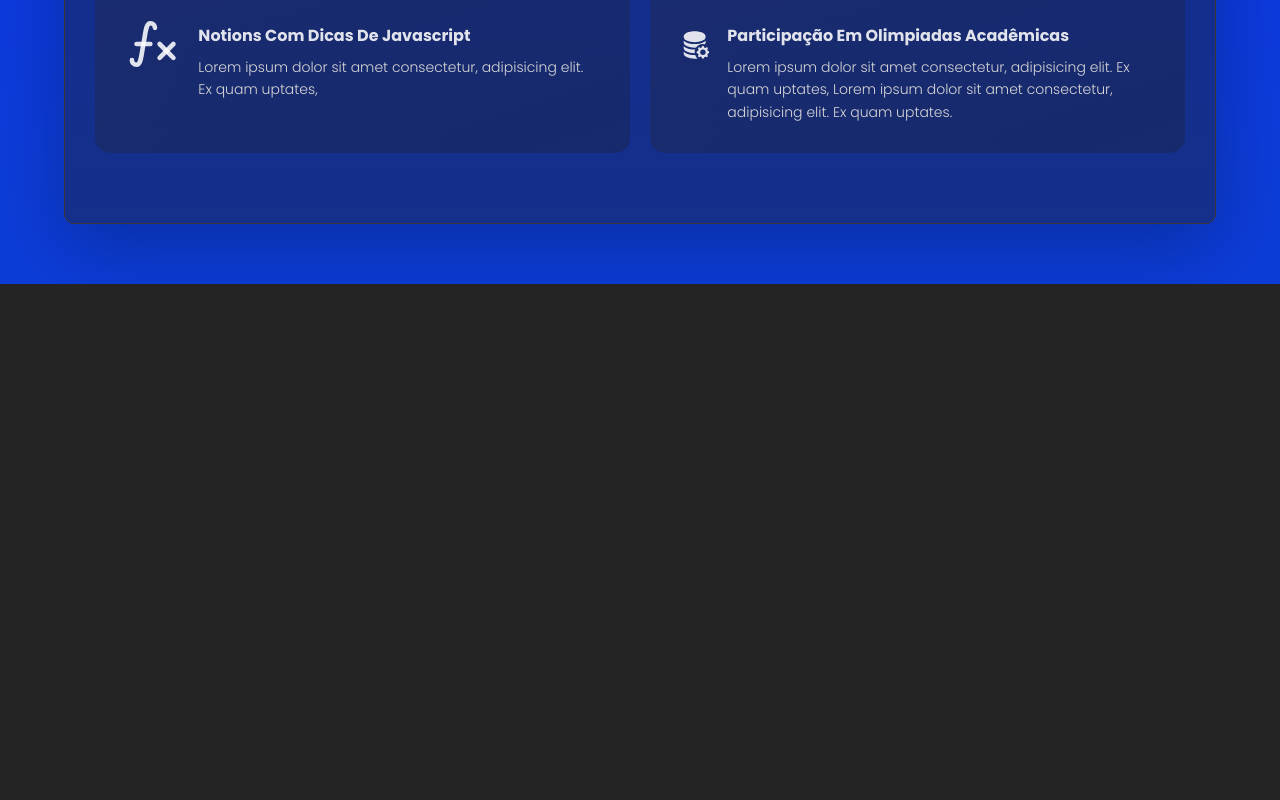
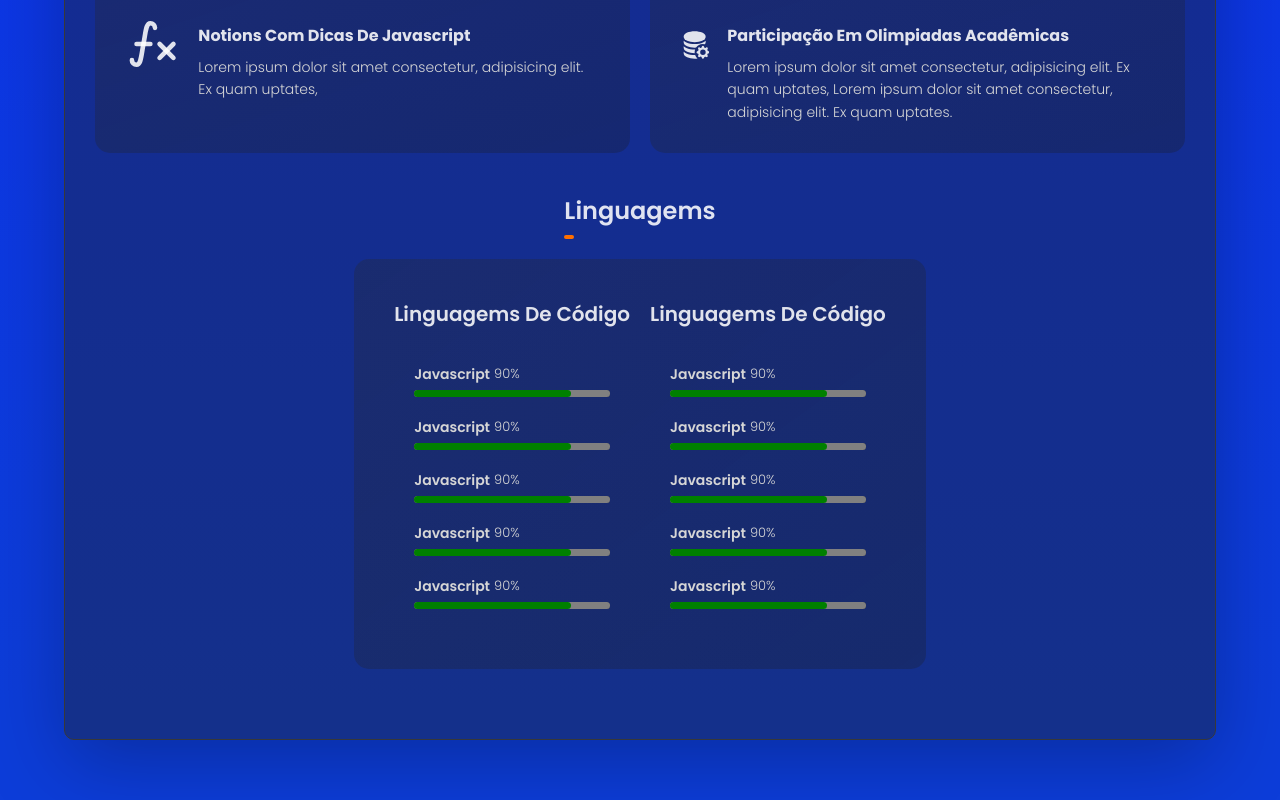
Before and after one commit to DropperDEV/portfolium, a React (Vite) app: page / in a window 1280 px wide. Shown: the part 1097-1897 px from the top of the page. Before the commit the page ends 1381 px from the top, so only its background shows below. Built offline with nearby package versions, Linux system fonts and the light colour scheme.

Commit message:
feat: add Skill Section

```diff
--- a/src/pages/About.tsx
+++ b/src/pages/About.tsx
@@ -7,6 +7,88 @@ import { FaMobileScreenButton } from "react-icons/fa6";
 import { BsDatabaseFillGear } from "react-icons/bs";
 import { TbMathFunction } from "react-icons/tb";
 import SectionItem from "../ui/SectionItem";
+import styled from "styled-components";
+import { colors, gradients, typography } from "../utils/StyleVars";
+
+const StyledBigContainer = styled.div`
+  background: ${gradients.bgGradientJet};
+  padding: 40px;
+  display: grid;
+  grid-template-columns: repeat(2, 1fr);
+  grid-template-rows: 1fr;
+  grid-column-gap: 20px;
+  grid-row-gap: 0px;
+  border-radius: 15px;
+`;
+
+const StyledHalfContainer = styled.div`
+  display: flex;
+  flex-direction: column;
+  gap: 15px;
+`;
+
+const StyledSkillList = styled.ul`
+  display: grid;
+  grid-template-columns: 1fr;
+  grid-template-rows: repeat(5, 1fr);
+  grid-column-gap: px;
+  grid-row-gap: 20px;
+  padding: 20px;
+`;
+
+const StyledSkillListTitle = styled.p`
+  font-size: 20px;
+  text-transform: capitalize;
+  font-weight: ${typography.fw600};
+  text-align: center;
+`;
+
+const StyledSkillItem = styled.li`
+  display: flex;
+  gap: 5px;
+  flex-direction: column;
+`;
+
+const StyledSkillWrapperTitle = styled.div`
+  display: flex;
+  gap: 4px;
+
+  p:first-child {
+    font-weight: ${typography.fw600};
+    font-size: ${typography.fs6};
+  }
+  p {
+    color: ${colors.lightGray};
+    font-size: ${typography.fs7};
+    font-weight: ${typography.fw300};
+  }
+`;
+
+const StyledSkillProgress = styled.progress`
+  -webkit-appearance: none;
+  appearance: none;
+  width: 100%;
+  height: 7px;
+  background: ${colors.jet}; /* Cor de fundo da barra de progresso */
+  border: none;
+  border-radius: 10px;
+  color: ${colors.orange}; /* Cor de fundo da barra de progresso não preenchida */
+
+  &::-webkit-progress-bar {
+    color: ${colors.orange}; /* Cor de fundo da barra de progresso não preenchida */
+    border-radius: 10px;
+  }
+
+  &::-webkit-progress-value {
+    color: ${colors.orange}; /* Cor da parte preenchida da barra de progresso */
+    border-radius: 10px;
+  }
+
+  &:-moz-progress-bar {
+    color: ${colors.orange}; /* Cor da parte preenchida da barra de progresso */
+    border-radius: 10px;
+  }
+`;
 
 function About() {
   return (
@@ -63,6 +145,90 @@ function About() {
           />
         </TwoColumsSection>
       </Section>
+      <Section title="Linguagems">
+        <StyledBigContainer>
+          <StyledHalfContainer>
+            <StyledSkillListTitle>linguagems de código</StyledSkillListTitle>
+            <StyledSkillList>
+              <StyledSkillItem>
+                <StyledSkillWrapperTitle>
+                  <p>Javascript</p>
+                  <p>90%</p>
+                </StyledSkillWrapperTitle>
+                <StyledSkillProgress max={100} value={80}></StyledSkillProgress>
+              </StyledSkillItem>
+              <StyledSkillItem>
+                <StyledSkillWrapperTitle>
+                  <p>Javascript</p>
+                  <p>90%</p>
+                </StyledSkillWrapperTitle>
+                <StyledSkillProgress max={100} value={80}></StyledSkillProgress>
+              </StyledSkillItem>
+              <StyledSkillItem>
+                <StyledSkillWrapperTitle>
+                  <p>Javascript</p>
+                  <p>90%</p>
+                </StyledSkillWrapperTitle>
+                <StyledSkillProgress max={100} value={80}></StyledSkillProgress>
+              </StyledSkillItem>
+              <StyledSkillItem>
+                <StyledSkillWrapperTitle>
+                  <p>Javascript</p>
+                  <p>90%</p>
+                </StyledSkillWrapperTitle>
+                <StyledSkillProgress max={100} value={80}></StyledSkillProgress>
+              </StyledSkillItem>
+              <StyledSkillItem>
+                <StyledSkillWrapperTitle>
+                  <p>Javascript</p>
+                  <p>90%</p>
+                </StyledSkillWrapperTitle>
+                <StyledSkillProgress max={100} value={80}></StyledSkillProgress>
+              </StyledSkillItem>
+            </StyledSkillList>
+          </StyledHalfContainer>
+          <StyledHalfContainer>
+            <StyledSkillListTitle>linguagems de código</StyledSkillListTitle>
+            <StyledSkillList>
+              <StyledSkillItem>
+                <StyledSkillWrapperTitle>
+                  <p>Javascript</p>
+                  <p>90%</p>
+                </StyledSkillWrapperTitle>
+                <StyledSkillProgress max={100} value={80}></StyledSkillProgress>
+              </StyledSkillItem>
+              <StyledSkillItem>
+                <StyledSkillWrapperTitle>
+                  <p>Javascript</p>
+                  <p>90%</p>
+                </StyledSkillWrapperTitle>
+                <StyledSkillProgress max={100} value={80}></StyledSkillProgress>
+              </StyledSkillItem>
+              <StyledSkillItem>
+                <StyledSkillWrapperTitle>
+                  <p>Javascript</p>
+                  <p>90%</p>
+                </StyledSkillWrapperTitle>
+                <StyledSkillProgress max={100} value={80}></StyledSkillProgress>
+              </StyledSkillItem>
+              <StyledSkillItem>
+                <StyledSkillWrapperTitle>
+                  <p>Javascript</p>
+                  <p>90%</p>
+                </StyledSkillWrapperTitle>
+                <StyledSkillProgress max={100} value={80}></StyledSkillProgress>
+              </StyledSkillItem>
+              <StyledSkillItem>
+                <StyledSkillWrapperTitle>
+                  <p>Javascript</p>
+                  <p>90%</p>
+                </StyledSkillWrapperTitle>
+                <StyledSkillProgress max={100} value={80}></StyledSkillProgress>
+              </StyledSkillItem>
+            </StyledSkillList>
+          </StyledHalfContainer>
+        </StyledBigContainer>
+      </Section>
     </>
   );
 }
```
